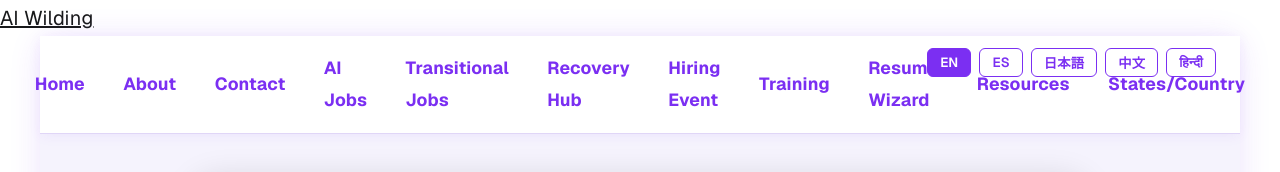
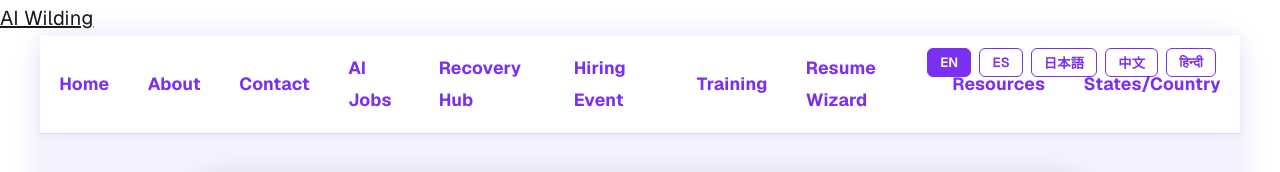
Before and after one commit to Shellzonit/auralis-sanctuary-, a Next.js app: page / in a window 1280 px wide. Shown: the top 172 px of the page. Built offline with nearby package versions, Linux system fonts and the light colour scheme.

Commit message:
chore: remove all remaining transitional jobs page and tab references

```diff
--- a/app/page.tsx
+++ b/app/page.tsx
@@ -120,7 +120,6 @@ export default function HomePage() {
           { label: 'About', href: '/about' },
           { label: 'Contact', href: '/contact' },
           { label: 'AI Jobs', href: '/new-ai-jobs' },
-          { label: 'Transitional Jobs', href: '/transitional-phasing-jobs' },
           { label: 'Recovery Hub', href: '/recovery' },
           { label: 'Hiring Event', href: '/hiring-events' },
           { label: 'Training', href: '/training' },
```
